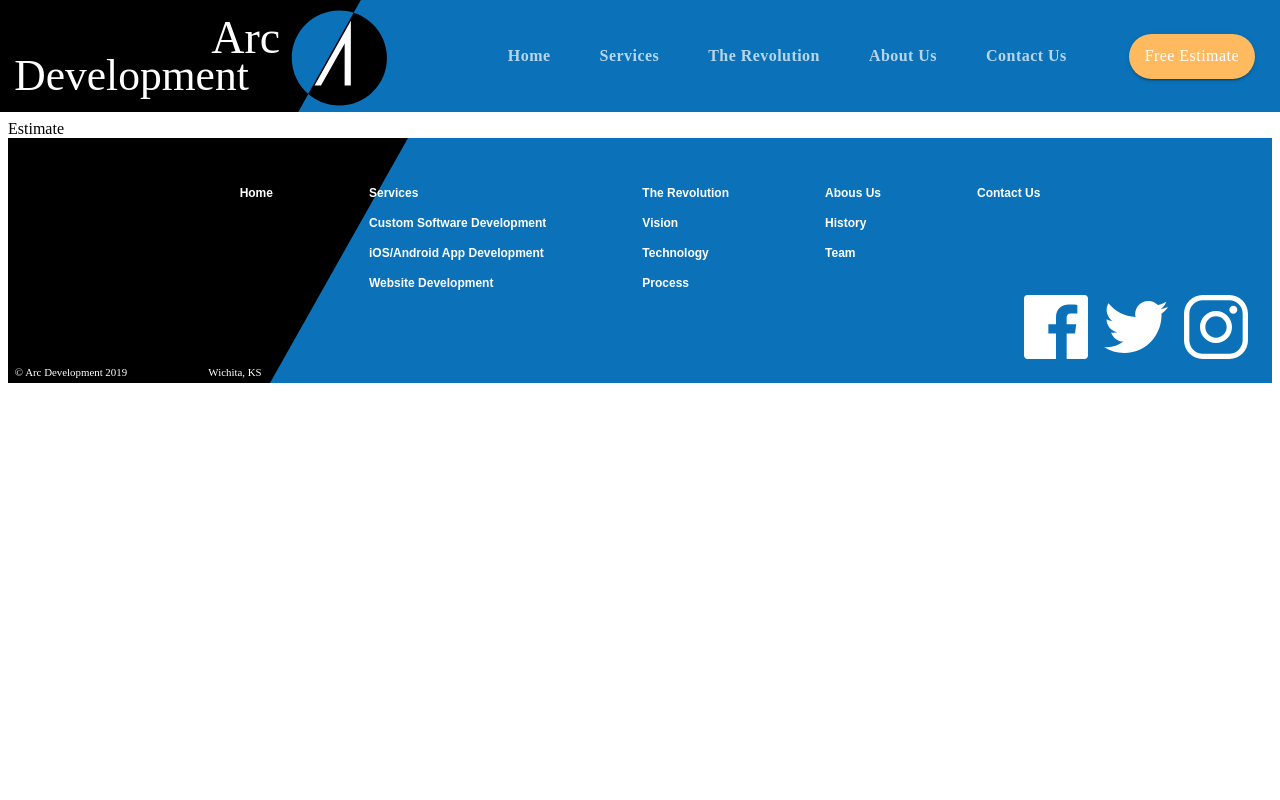
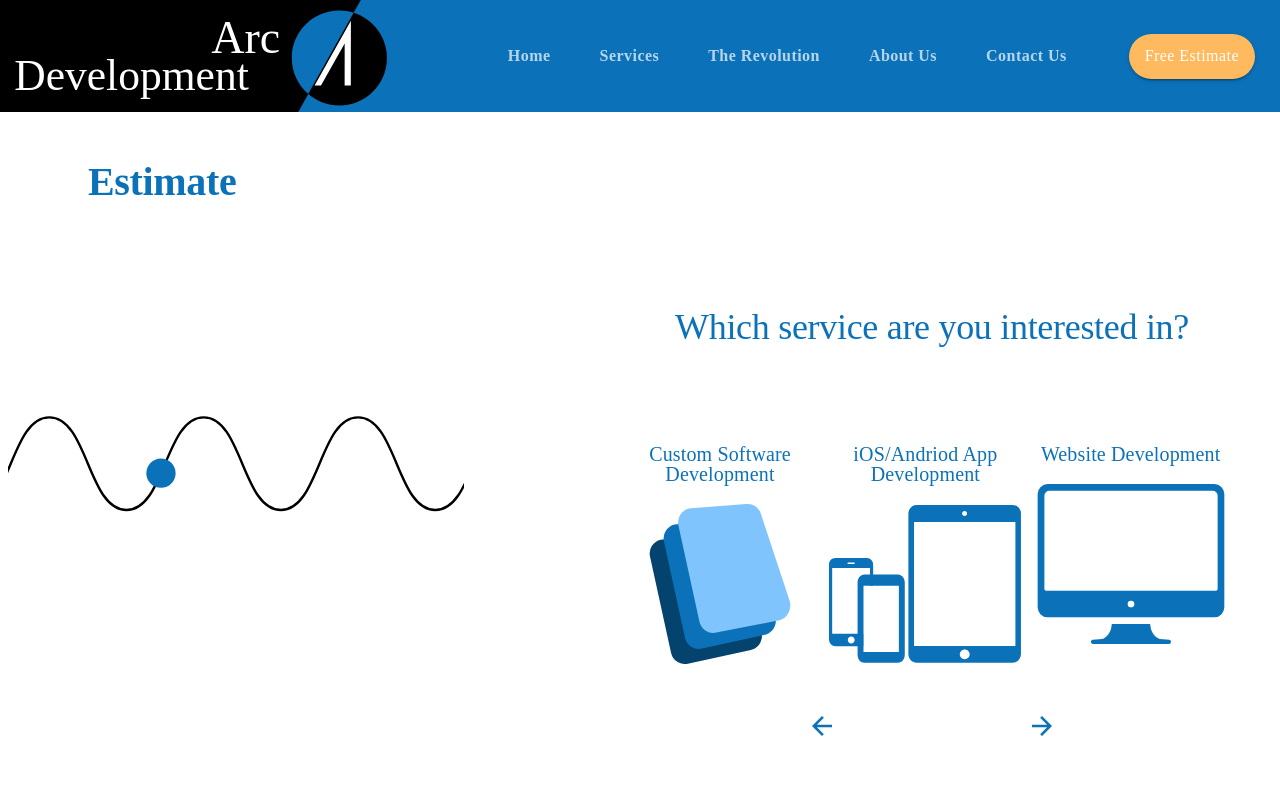
Before and after one commit to BauTancredi/arc-development, a React (Create React App) app: page /estimate in a window 1280 px wide. Shown: the top 800 px of the page. Built offline with nearby package versions, Linux system fonts and the light colour scheme; the HTML template or start-up script is replaced by a standard one.

Commit message:
Setting up the estimate page

```diff
--- a/src/components/App.js
+++ b/src/components/App.js
@@ -13,6 +13,7 @@
 import Revolution from "./Revolution";
 import AboutUs from "./AboutUs";
 import ContactUs from "./ContactUs";
+import Estimate from "./Estimate";
 
 function App() {
   const [value, setValue] = useState(0);
@@ -116,7 +117,17 @@
               />
             )}
           />
-          <Route exact path="/estimate" component={() => <div>Estimate</div>} />
+          <Route
+            exact
+            path="/estimate"
+            render={(props) => (
+              <Estimate
+                {...props}
+                setValue={setValue}
+                setSelectedIndex={setSelectedIndex}
+              />
+            )}
+          />
         </Switch>
         <Footer setValue={setValue} setSelectedIndex={setSelectedIndex} />
       </BrowserRouter>
--- /dev/null
+++ b/src/components/Estimate.js
@@ -0,0 +1,184 @@
+import React from "react";
+import Lottie from "react-lottie";
+import { makeStyles, useTheme } from "@material-ui/core/styles";
+import Grid from "@material-ui/core/Grid";
+import Button from "@material-ui/core/Button";
+import IconButton from "@material-ui/core/IconButton";
+import Typography from "@material-ui/core/Typography";
+
+import check from "../assets/check.svg";
+import send from "../assets/send.svg";
+import software from "../assets/software.svg";
+import mobile from "../assets/mobile.svg";
+import website from "../assets/website.svg";
+import backArrow from "../assets/backArrow.svg";
+import forwardArrow from "../assets/forwardArrow.svg";
+import backArrowDisabled from "../assets/backArrowDisabled.svg";
+import forwardArrowDisabled from "../assets/forwardArrowDisabled.svg";
+import camera from "../assets/camera.svg";
+import upload from "../assets/upload.svg";
+import person from "../assets/person.svg";
+import persons from "../assets/persons.svg";
+import people from "../assets/people.svg";
+import info from "../assets/info.svg";
+import bell from "../assets/bell.svg";
+import users from "../assets/users.svg";
+import iphone from "../assets/iphone.svg";
+import gps from "../assets/gps.svg";
+import customized from "../assets/customized.svg";
+import data from "../assets/data.svg";
+import android from "../assets/android.svg";
+import globe from "../assets/globe.svg";
+import biometrics from "../assets/biometrics.svg";
+
+import estimateAnimation from "../animations/estimateAnimation/data";
+
+const useStyles = makeStyles((theme) => ({
+  icon: {
+    width: "12em",
+    height: "10em",
+  },
+  estimateButton: {
+    ...theme.typography.estimate,
+    borderRadius: 50,
+    backgroundColor: theme.palette.common.orange,
+    height: 50,
+    width: 225,
+    fontSize: "1.25rem",
+    marginTop: "5em",
+    "&:hover": {
+      backgroundColor: theme.palette.secondary.light,
+    },
+  },
+}));
+
+const Estimate = () => {
+  const classes = useStyles();
+  const theme = useTheme();
+
+  const defaultOptions = {
+    loop: true,
+    autoplay: true,
+    animationData: estimateAnimation,
+    rendererSettings: {
+      preserveAspectRatio: "xMidYMid slice",
+    },
+  };
+
+  return (
+    <Grid container>
+      <Grid item container direction="column" lg>
+        <Grid item style={{ marginTop: "2em", marginLeft: "5em" }}>
+          <Typography variant="h2">Estimate</Typography>
+        </Grid>
+        <Grid
+          item
+          style={{ marginRight: "10em", maxWidth: "50em", marginTop: "7.5em" }}
+        >
+          <Lottie options={defaultOptions} height="100%" width="100%" />
+        </Grid>
+      </Grid>
+
+      <Grid
+        item
+        container
+        direction="column"
+        lg
+        style={{ marginRight: "2em", marginBottom: "25em" }}
+        alignItems="center"
+      >
+        <Grid item>
+          <Typography
+            variant="h2"
+            align="center"
+            style={{
+              fontWeight: 500,
+              marginBottom: "2.5em",
+              marginTop: "5em",
+              fontSize: "2.25rem",
+            }}
+            gutterBottom
+          >
+            Which service are you interested in?
+          </Typography>
+        </Grid>
+        <Grid item container>
+          <Grid item container direction="column" md>
+            <Grid item style={{ maxWidth: "12em" }}>
+              <Typography
+                variant="h6"
+                align="center"
+                style={{ marginBottom: "1em" }}
+              >
+                Custom Software Development
+              </Typography>
+            </Grid>
+            <Grid item>
+              <img
+                src={software}
+                alt="three floating screens"
+                className={classes.icon}
+              />
+            </Grid>
+          </Grid>
+          <Grid item container direction="column" md>
+            <Grid item style={{ maxWidth: "12em" }}>
+              <Typography
+                variant="h6"
+                align="center"
+                style={{ marginBottom: "1em" }}
+              >
+                iOS/Andriod App Development
+              </Typography>
+            </Grid>
+            <Grid item>
+              <img
+                src={mobile}
+                alt="phones and tablet outline"
+                className={classes.icon}
+              />
+            </Grid>
+          </Grid>
+          <Grid item container direction="column" md>
+            <Grid item style={{ maxWidth: "12em" }}>
+              <Typography
+                variant="h6"
+                align="center"
+                style={{ marginBottom: "1em" }}
+              >
+                Website Development
+              </Typography>
+            </Grid>
+            <Grid item>
+              <img
+                src={website}
+                alt="computer outline"
+                className={classes.icon}
+              />
+            </Grid>
+          </Grid>
+        </Grid>
+        <Grid
+          item
+          container
+          justify="space-between"
+          style={{ width: "15em", marginTop: "3em" }}
+        >
+          <Grid item>
+            <img src={backArrow} alt="Previous question" />
+          </Grid>
+          <Grid item>
+            <img src={forwardArrow} alt="Next question" />
+          </Grid>
+        </Grid>
+        <Grid item>
+          <Button variant="contained" className={classes.estimateButton}>
+            Get Estimate
+          </Button>
+        </Grid>
+      </Grid>
+    </Grid>
+  );
+};
+
+export default Estimate;
--- a/src/components/ui/Theme.js
+++ b/src/components/ui/Theme.js
@@ -44,6 +44,12 @@
       fontWeight: 700,
       fontSize: "1.75rem",
       color: arcBlue,
+    },
+    h6: {
+      fontFamily: "Raleway",
+      fontWeight: 500,
+      color: arcBlue,
+      lineHeight: 1,
     },
     subtitle1: {
       fontWeight: 300,
```
